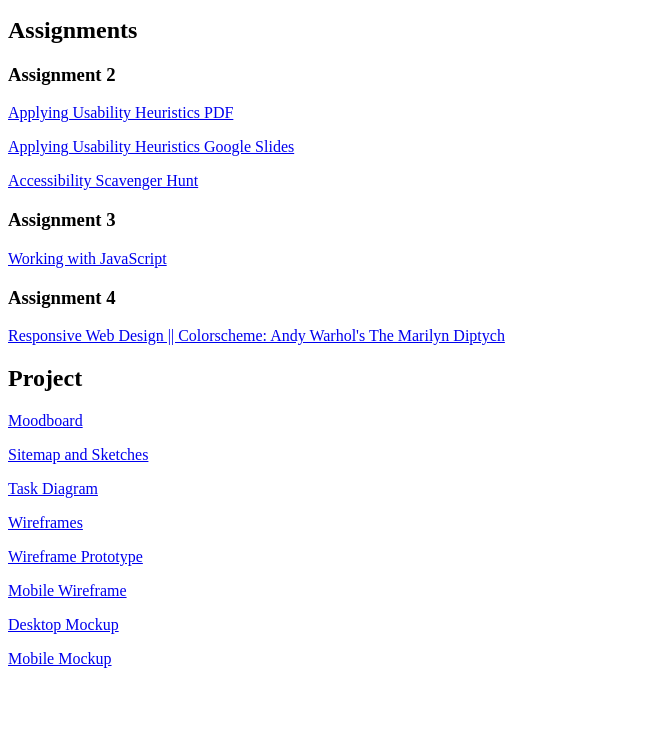
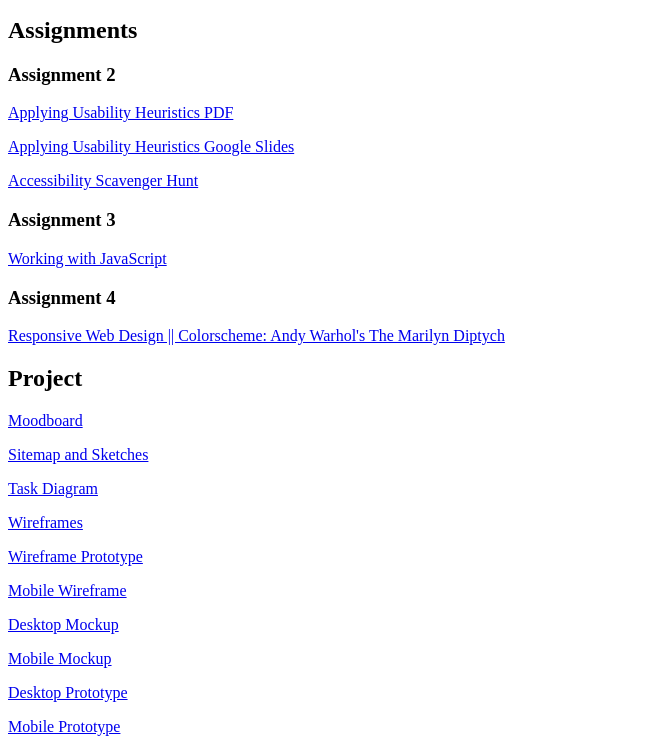
Before and after one commit to OKellyrez/KellyTG.github.io, a plain HTML site: page index.html in a window 1280 px wide. Shown: the part 101-853 px from the top of the page, without its empty margins (0-660 px from the left). Before the commit the page ends 800 px from the top, so only its background shows below. Drawn offline with Linux system fonts and the light colour scheme.

Commit message:
added prototypes

```diff
--- a/index.html
+++ b/index.html
@@ -34,6 +34,7 @@
 <p> <a href=https://www.figma.com/file/mX0qq3ihXvvk8nsT8OTFWO/Portfolio-Mobile?node-id=1%3A2> Mobile Wireframe </a> </p>
 <p> <a href=https://www.figma.com/file/Kasp9cQWRSC8lAFBgJ7kBz/Portfolio-Site?node-id=1%3A2> Desktop Mockup </a> </p>
 <p> <a href=https://www.figma.com/file/mX0qq3ihXvvk8nsT8OTFWO/Portfolio-Mobile?node-id=0%3A1> Mobile Mockup </a> </p>
-
+<p> <a href=https://www.figma.com/proto/Kasp9cQWRSC8lAFBgJ7kBz/Portfolio-Site?page-id=1%3A2&node-id=83%3A2&viewport=382%2C757%2C0.12379442155361176&scaling=min-zoom> Desktop Prototype </a> </p>
+<p> <a href= https://www.figma.com/proto/mX0qq3ihXvvk8nsT8OTFWO/Portfolio-Mobile?page-id=0%3A1&node-id=1%3A2&viewport=339%2C730%2C0.42951500415802&scaling=scale-down> Mobile Prototype </a> </p>
 </body>
 </html>
```
